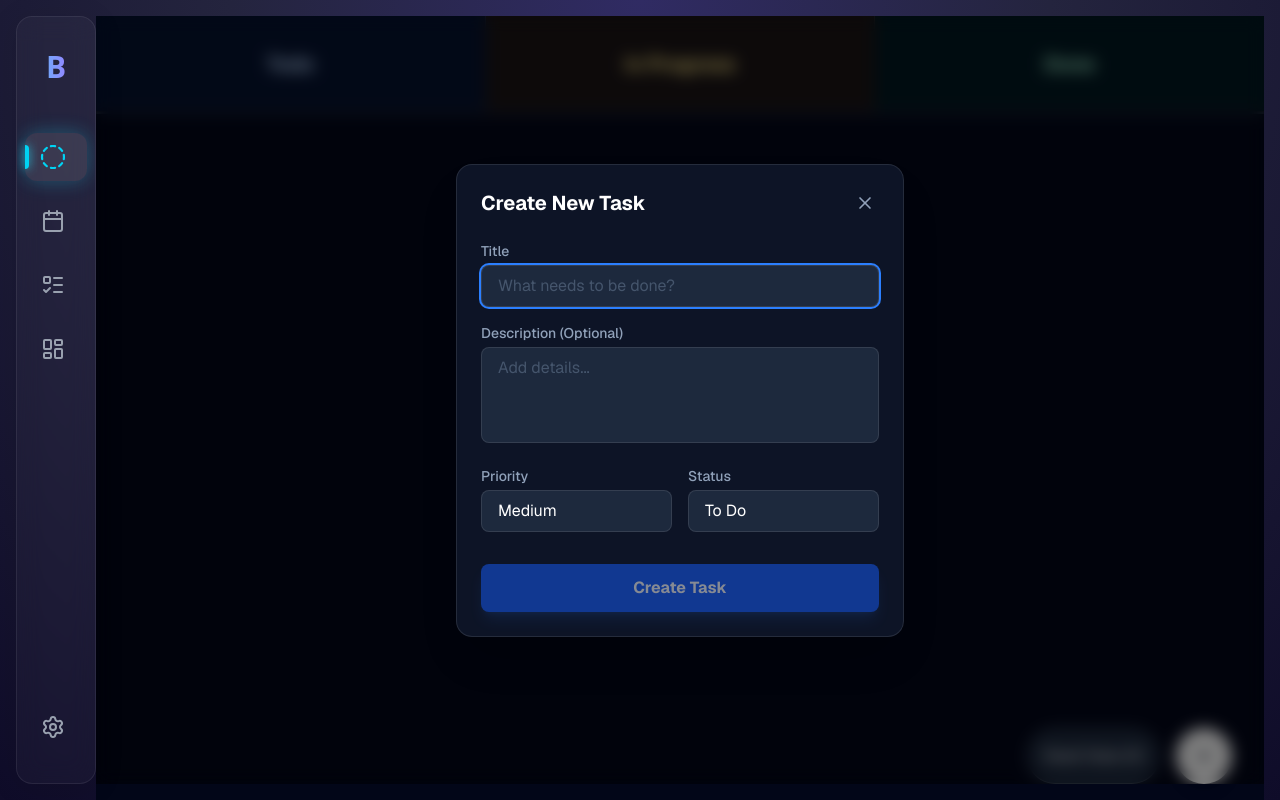
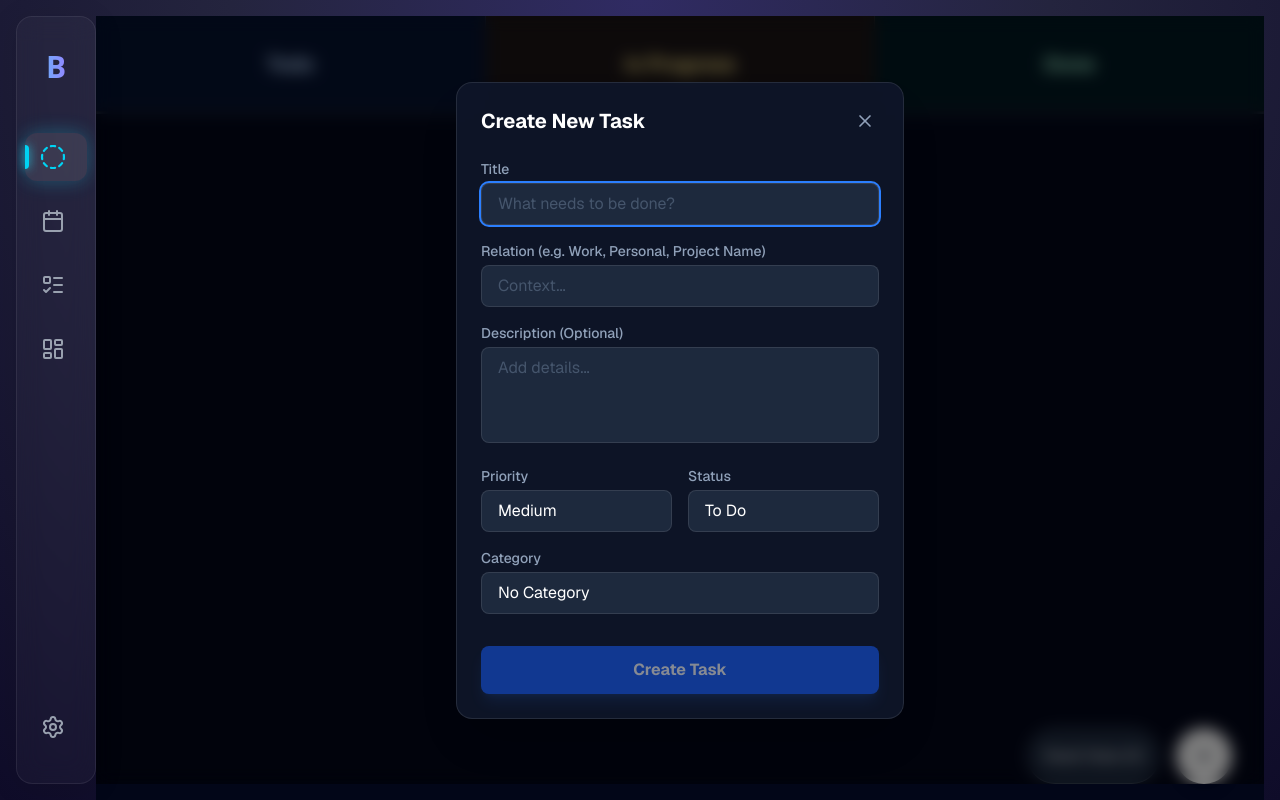
Before and after one commit to marcosromanv00/portfolio-task-manager, a Next.js app: page / in a window 1280 px wide. Both pictures are taken after a click on the button 1204 px from the left and 756 px from the top of the page. Built offline with nearby package versions, Linux system fonts and the light colour scheme.

Commit message:
feat: Implementing bubble color schema

```diff
--- a/src/components/TaskModal.tsx
+++ b/src/components/TaskModal.tsx
@@ -3,8 +3,8 @@
 import React, { useState, useEffect } from "react";
 import { X } from "lucide-react";
 import { useTaskStore } from "@/store/useTaskStore";
-import { Priority, TaskStatus, Task } from "@/lib/types";
-import { getBubbleRadius, STATUS_COLORS } from "@/lib/utils";
+import { Priority, TaskStatus, Task, TaskCategory } from "@/lib/types";
+import { getBubbleRadius, STATUS_COLORS, getTaskColor } from "@/lib/utils";
 
 interface TaskModalProps {
   isOpen: boolean;
@@ -22,6 +22,8 @@ export default function TaskModal({
 
   const [title, setTitle] = useState("");
   const [description, setDescription] = useState("");
+  const [category, setCategory] = useState<TaskCategory | "">("");
+  const [relation, setRelation] = useState("");
   const [priority, setPriority] = useState<Priority>("medium");
   const [status, setStatus] = useState<TaskStatus>("todo");
 
@@ -33,11 +35,15 @@ export default function TaskModal({
         setDescription(taskToEdit.description || "");
         setPriority(taskToEdit.priority);
         setStatus(taskToEdit.status);
+        setCategory(taskToEdit.category || "");
+        setRelation(taskToEdit.relation || "");
       } else {
         setTitle("");
         setDescription("");
         setPriority("medium");
         setStatus("todo");
+        setCategory("");
+        setRelation("");
       }
     }
   }, [isOpen, taskToEdit]);
@@ -47,6 +53,10 @@ export default function TaskModal({
     if (!title.trim()) return;
 
     const radius = getBubbleRadius(priority);
+    // Cast category to TaskCategory if not empty, else undefined
+    const finalCategory =
+      category === "" ? undefined : (category as TaskCategory);
+    const finalColor = getTaskColor(status, finalCategory);
 
     if (taskToEdit) {
       // Update existing
@@ -55,10 +65,12 @@ export default function TaskModal({
         description,
         status,
         priority,
+        category: finalCategory,
+        relation,
         bubble: {
           ...taskToEdit.bubble,
           radius,
-          color: STATUS_COLORS[status],
+          color: finalColor,
         },
       });
     } else {
@@ -76,13 +88,15 @@ export default function TaskModal({
         description,
         status,
         priority,
+        category: finalCategory,
+        relation,
         tags: [],
         isGroup: false,
         bubble: {
           x,
           y,
           radius,
-          color: STATUS_COLORS[status],
+          color: finalColor,
         },
       });
     }
@@ -120,6 +134,20 @@ export default function TaskModal({
               placeholder="What needs to be done?"
               className="w-full px-4 py-2 bg-slate-800 rounded-lg border border-white/10 text-white focus:outline-none focus:ring-2 focus:ring-blue-500 placeholder:text-slate-600"
               autoFocus
+            />
+          </div>
+
+          {/* Relation (Project, Context, etc) */}
+          <div>
+            <label className="block text-sm font-medium text-slate-400 mb-1">
+              Relation (e.g. Work, Personal, Project Name)
+            </label>
+            <input
+              type="text"
+              value={relation}
+              onChange={(e) => setRelation(e.target.value)}
+              placeholder="Context..."
+              className="w-full px-4 py-2 bg-slate-800 rounded-lg border border-white/10 text-white focus:outline-none focus:ring-2 focus:ring-blue-500 placeholder:text-slate-600"
             />
           </div>
 
@@ -175,6 +203,31 @@ export default function TaskModal({
             </div>
           </div>
 
+          {/* Category */}
+          <div>
+            <label className="block text-sm font-medium text-slate-400 mb-1">
+              Category
+            </label>
+            <div className="relative">
+              <select
+                value={category}
+                onChange={(e) =>
+                  setCategory(e.target.value as TaskCategory | "")
+                }
+                className="w-full px-4 py-2 bg-slate-800 rounded-lg border border-white/10 text-white focus:outline-none focus:ring-2 focus:ring-blue-500 appearance-none cursor-pointer"
+              >
+                <option value="">No Category</option>
+                <option value="Activos (Portafolio Plantillas)">
+                  Activos (Portafolio Plantillas)
+                </option>
+                <option value="Trabajo Estable">Trabajo Estable</option>
+                <option value="MCPs/Automatización">MCPs/Automatización</option>
+                <option value="Tesis">Tesis</option>
+                <option value="Admin/Personal">Admin/Personal</option>
+              </select>
+            </div>
+          </div>
+
           {/* Submit */}
           <button
             type="submit"
--- a/src/hooks/useBubblePhysics.ts
+++ b/src/hooks/useBubblePhysics.ts
@@ -156,11 +156,13 @@ export const useBubblePhysics = (
     // mouseConstraint.mouse.element.removeEventListener("mousewheel", mouseConstraint.mouse.mousewheel);
     // mouseConstraint.mouse.element.removeEventListener("DOMMouseScroll", mouseConstraint.mouse.mousewheel);
 
+    const bodiesMapRef = bodiesMap.current;
+
     return () => {
       Matter.Runner.stop(runner);
       Matter.Engine.clear(engine);
       engineRef.current = null;
-      bodiesMap.current.clear();
+      bodiesMapRef.clear();
     };
   }, [containerRef, onDragEnd, onTaskClick]);
 
--- a/src/lib/types.ts
+++ b/src/lib/types.ts
@@ -8,12 +8,29 @@ export type TaskStatus =
   | "backlog";
 export type Priority = "low" | "medium" | "high" | "critical";
 
+export type TaskCategory =
+  | "Activos (Portafolio Plantillas)"
+  | "Trabajo Estable"
+  | "MCPs/Automatización"
+  | "Tesis"
+  | "Admin/Personal";
+
 export const TaskSchema = z.object({
   id: z.string().uuid(),
   title: z.string().min(1, "Title is required"),
   description: z.string().optional(),
   status: z.enum(["todo", "in-progress", "done", "discarded", "backlog"]),
   priority: z.enum(["low", "medium", "high", "critical"]),
+  category: z
+    .enum([
+      "Activos (Portafolio Plantillas)",
+      "Trabajo Estable",
+      "MCPs/Automatización",
+      "Tesis",
+      "Admin/Personal",
+    ])
+    .optional(),
+  relation: z.string().optional(),
   tags: z.array(z.string()).default([]),
   dueAt: z.date().optional(),
   startAt: z.date().optional(),
--- a/src/lib/utils.ts
+++ b/src/lib/utils.ts
@@ -27,3 +27,18 @@ export const STATUS_COLORS = {
   discarded: "#ef4444", // red-500
   backlog: "#64748b", // slate-500
 };
+
+export const CATEGORY_COLORS: Record<string, string> = {
+  "Activos (Portafolio Plantillas)": "#8b5cf6", // violet-500
+  "Trabajo Estable": "#3b82f6", // blue-500
+  "MCPs/Automatización": "#06b6d4", // cyan-500
+  Tesis: "#f59e0b", // amber-500
+  "Admin/Personal": "#10b981", // emerald-500
+};
+
+export function getTaskColor(status: string, category?: string) {
+  if (category && CATEGORY_COLORS[category]) {
+    return CATEGORY_COLORS[category];
+  }
+  return STATUS_COLORS[status as keyof typeof STATUS_COLORS] || "#cbd5e1";
+}
```
